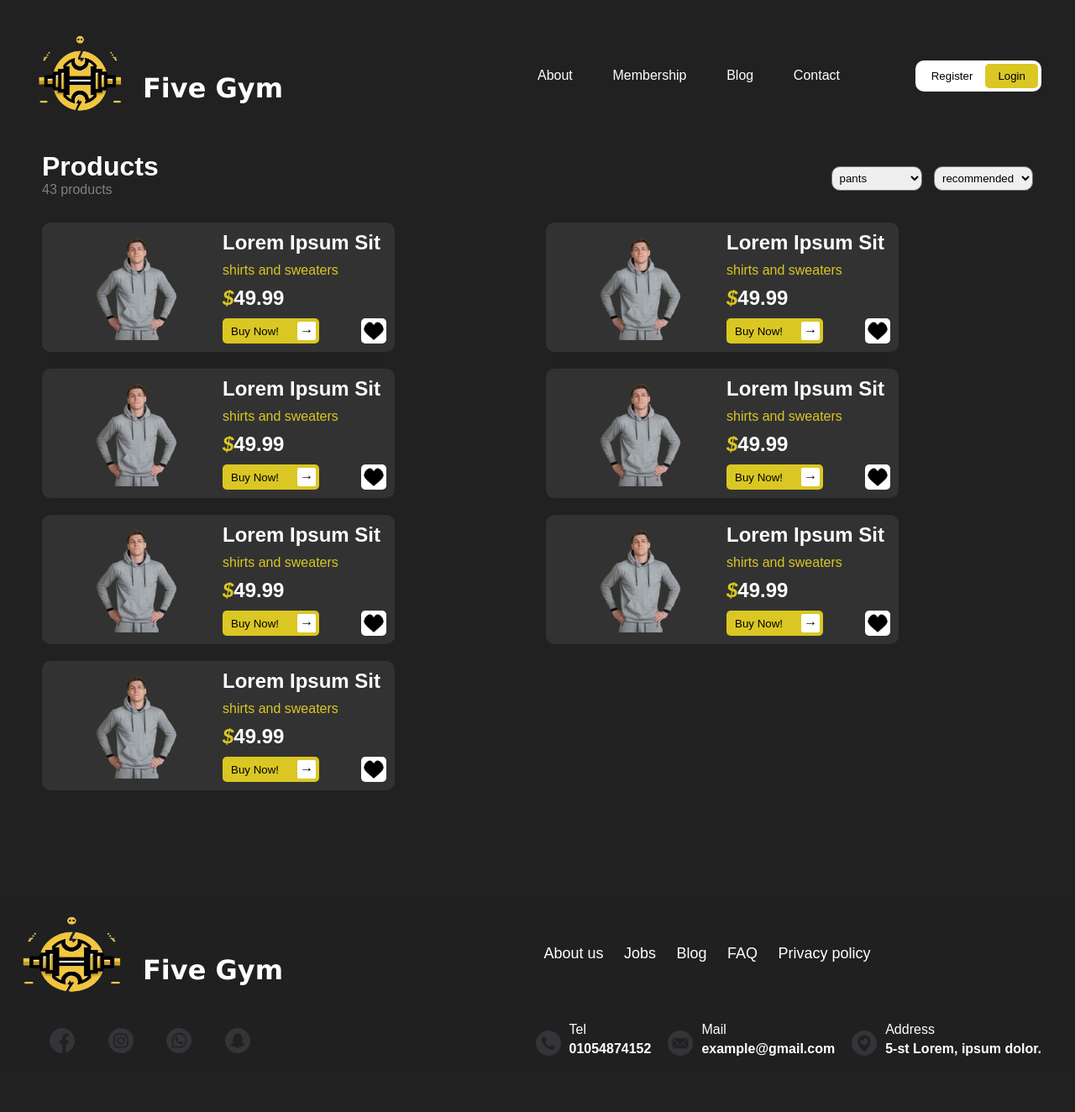
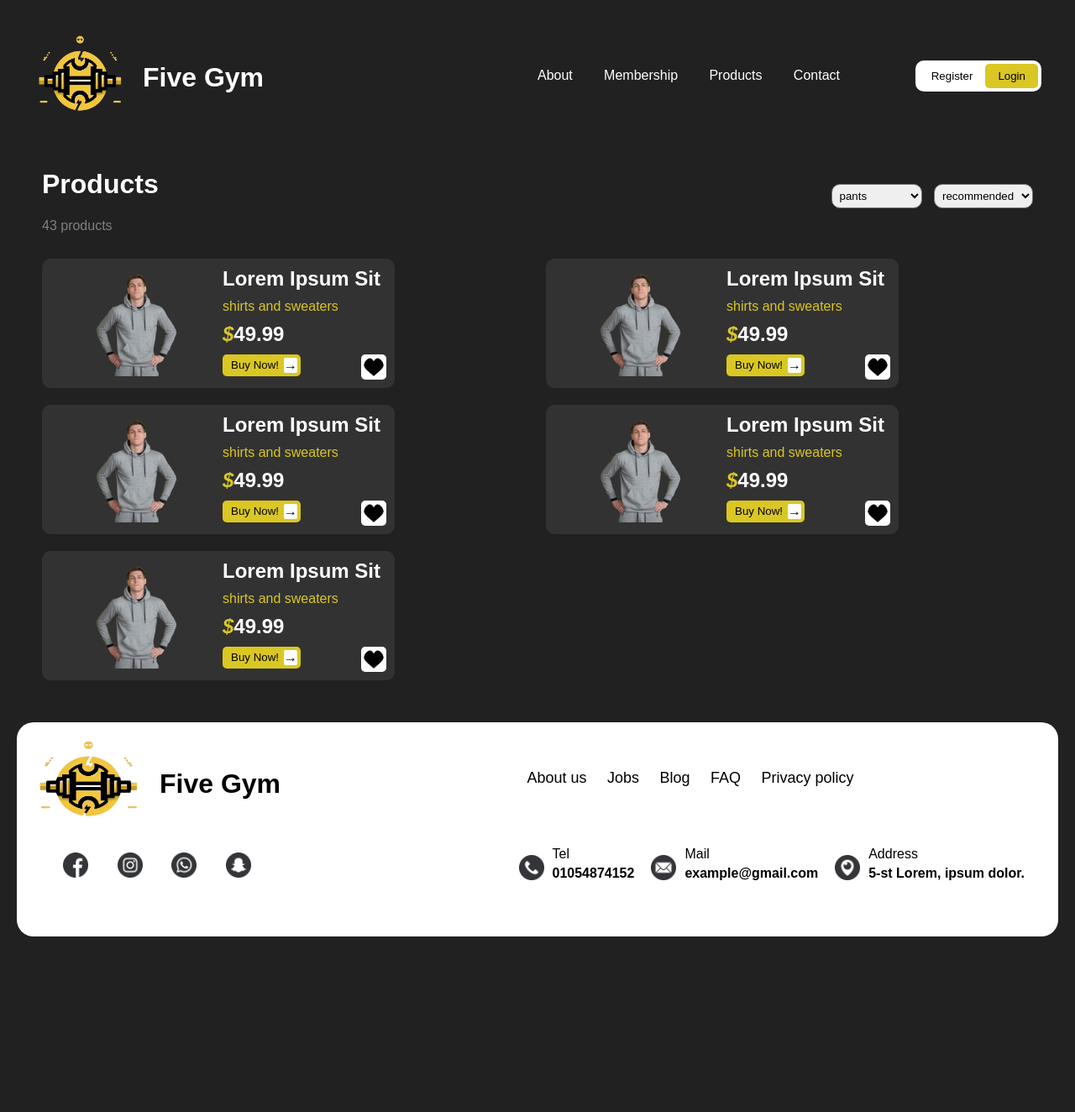
Before and after one commit to 1MR-Joe/web-course-project, a PHP site: page /html/products.html in a window 1280 px wide. Shown: the whole page at 84% size. After the commit the page ends 1115 px from the top, so only its background shows below. Run offline with PHP 8.4, Linux system fonts and the light colour scheme.

Commit message:
header, footer, and other modifications

```diff
--- a/css/products.css
+++ b/css/products.css
@@ -1,6 +1,6 @@
 @import url('./style.css');
 
-h1, h2, h3 {
+h2, h3 {
     color: var(--clr-secondary);
     margin: 0;
 }
@@ -17,6 +17,14 @@ option {
     text-transform: capitalize;
 }
 
+a {
+    text-decoration: none;
+}
+
+button {
+    cursor: pointer;
+}
+
 main {
     padding: 0 50px;
 }
@@ -26,6 +34,10 @@ main {
     justify-content: space-between;
     align-items: center;
     margin-bottom: 20px;
+}
+
+.metadata-section h1 {
+    color: var(--clr-secondary);
 }
 
 .filters select {
--- a/css/style.css
+++ b/css/style.css
@@ -5,6 +5,7 @@
     --clr-accent: #dac723;
     --clr-accent-shade: #f1e792;
     --clr-neutral: #000000;
+    --section-border-radius: 20px;
 }
 
 html, body {
@@ -22,6 +23,11 @@ header {
     justify-content: space-between;
     align-items: center;
 
+}
+
+header h1 {
+    color: white; margin-top: 10%;
+    margin-left: 20px;
 }
 
 .logo{
@@ -78,11 +84,17 @@ header button {
 
 /* footer styling */
 footer{
-    background-color: #212121ed;
-    margin-top: 10%;
+    background-color: #fff;
+    margin: 50px 20px 20px 20px;
     display: flex;
     justify-content: space-between;
     padding: 20px;
+    color: black !important;
+    border-radius: var(--section-border-radius);
+}
+
+footer a {
+    color: black !important;
 }
 
 .right_footer{
@@ -100,7 +112,6 @@ footer{
 
 .right_footer_links{
     text-decoration: none;
-    color: white;
     font-size: 18px;
     margin: 10px;
 }
@@ -109,6 +120,16 @@ footer{
     display: flex;
     justify-content: space-evenly;
 
+}
+
+.right_footer_lower label {
+    font-size: 16px;
+}
+
+.right_footer_lower p {
+    font-size: 16px;
+    font-weight: bold;
+    margin-top: 5px;
 }
 
 .footer_right_icons{
@@ -130,6 +151,11 @@ footer{
     justify-content: space-evenly;
 }
 
+.left_footer h1 {
+    margin-top: 10%;
+    margin-left: 20px;
+}
+
 .left_footer{
     display: flex;
     flex-direction: column;
--- a/html/products.html
+++ b/html/products.html
@@ -8,23 +8,26 @@
 </head>
 <body>
     <header>
-        <div class="logo">
+        <a href="./home.html" class="logo">
             <img src="../images/gym_logo.png" alt="logo" width="110px" height="100px">
-            <h1
-                style="color: white; margin-top: 10%; margin-left: 20px; font-family: Verdana, Geneva, Tahoma, sans-serif;">
-                Five Gym</h1>
-        </div>
+            <h1>Five Gym</h1>
+        </a>
 
         <div class="nav-content">
             <div class="navbar">
                 <a href="#">About</a>
-                <a href="#">Membership</a>
-                <a href="#">Blog</a>
+                <a href="./membership.html">Membership</a>
+                <a href="./products.html">Products</a>
                 <a href="#">Contact</a>
             </div>
             <div class="authentication-section">
+                <a href="./register.html">
                     <button type="button" class="button-2">Register</button>
+                </a>
+
+                <a href="./login.html">
                     <button type="button" class="button-1">Login</button>
+                </a>
             </div>
         </div>
     </header>
@@ -67,10 +70,12 @@
                     </div>
                     <h2><span class="dolor-sign">$</span>49.99</h2>
                     <div class="action">
+                        <a href="./product_details.html">
                             <div class="buy-button">
                                 <button type="button">Buy Now!</button>
                                 <div>&rarr;</div>
                             </div>
+                        </a>
                         <button type="button" class="favorite-button">
                             <div>text</div>
                         </button>
@@ -88,10 +93,12 @@
                     </div>
                     <h2><span class="dolor-sign">$</span>49.99</h2>
                     <div class="action">
+                        <a href="./product_details.html">
                             <div class="buy-button">
                                 <button type="button">Buy Now!</button>
                                 <div>&rarr;</div>
                             </div>
+                        </a>
                         <button type="button" class="favorite-button">
                             <div>text</div>
                         </button>
@@ -109,10 +116,12 @@
                     </div>
                     <h2><span class="dolor-sign">$</span>49.99</h2>
                     <div class="action">
+                        <a href="./product_details.html">
                             <div class="buy-button">
                                 <button type="button">Buy Now!</button>
                                 <div>&rarr;</div>
                             </div>
+                        </a>
                         <button type="button" class="favorite-button">
                             <div>text</div>
                         </button>
@@ -130,10 +139,12 @@
                     </div>
                     <h2><span class="dolor-sign">$</span>49.99</h2>
                     <div class="action">
+                        <a href="./product_details.html">
                             <div class="buy-button">
                                 <button type="button">Buy Now!</button>
                                 <div>&rarr;</div>
                             </div>
+                        </a>
                         <button type="button" class="favorite-button">
                             <div>text</div>
                         </button>
@@ -151,52 +162,12 @@
                     </div>
                     <h2><span class="dolor-sign">$</span>49.99</h2>
                     <div class="action">
+                        <a href="./product_details.html">
                             <div class="buy-button">
                                 <button type="button">Buy Now!</button>
                                 <div>&rarr;</div>
                             </div>
-                        <button type="button" class="favorite-button">
-                            <div>text</div>
-                        </button>
-                    </div>
-                </div>
-            </div>
-            <div class="product-card">
-                <div class="card-left">
-                    <!-- <img src="../images/sweater.png" alt=""> -->
-                </div>
-                <div class="card-right">
-                    <div class="product-info">
-                        <h2>Lorem Ipsum Sit</h2>
-                        <p>shirts and sweaters</p>
-                    </div>
-                    <h2><span class="dolor-sign">$</span>49.99</h2>
-                    <div class="action">
-                        <div class="buy-button">
-                            <button type="button">Buy Now!</button>
-                            <div>&rarr;</div>
-                        </div>
-                        <button type="button" class="favorite-button">
-                            <div>text</div>
-                        </button>
-                    </div>
-                </div>
-            </div>
-            <div class="product-card">
-                <div class="card-left">
-                    <!-- <img src="../images/sweater.png" alt=""> -->
-                </div>
-                <div class="card-right">
-                    <div class="product-info">
-                        <h2>Lorem Ipsum Sit</h2>
-                        <p>shirts and sweaters</p>
-                    </div>
-                    <h2><span class="dolor-sign">$</span>49.99</h2>
-                    <div class="action">
-                        <div class="buy-button">
-                            <button type="button">Buy Now!</button>
-                            <div>&rarr;</div>
-                        </div>
+                        </a>
                         <button type="button" class="favorite-button">
                             <div>text</div>
                         </button>
@@ -210,7 +181,7 @@
         <div class="left_footer">
             <div class="logo lower_logo">
                 <img src="../images/gym_logo.png" alt="logo" width="130px" height="100px">
-                <h1 style="color: white; margin-top: 10%; margin-left: 20px; font-family: Verdana, Geneva, Tahoma, sans-serif;"> Five Gym</h1>
+                <h1> Five Gym</h1>
             </div>
             <div class="left_lower_footer">
                 <img src="../images/social/facebook.png" alt="icon" width="30px" height="30px">
@@ -230,18 +201,18 @@
             <div class="right_footer_lower">
                 <img src="../images/social/phone.png" alt="icon" width="30px" height="30px" style="margin-right: 10px; margin-top: 10px;">
                 <div class="footer_right_icons">
-                    <label style="color: white; font-size: 16px;">Tel</label>
-                    <p style="color: white; font-size: 16px; font-weight: bold; margin-top: 5px;">01054874152</p>
+                    <label>Tel</label>
+                    <p>01054874152</p>
                 </div>
                 <img src="../images/social/email.png" alt="icon" width="30px" height="30px" style="margin-right: 10px; margin-top: 10px;">
                 <div class="footer_right_icons">
-                    <label style="color: white; font-size: 16px;">Mail</label>
-                    <p style="color: white; font-size: 16px; font-weight: bold; margin-top: 5px;">example@gmail.com</p>
+                    <label>Mail</label>
+                    <p>example@gmail.com</p>
                 </div>
                 <img src="../images/social/location.png" alt="icon" width="30px" height="30px" style="margin-right: 10px; margin-top: 10px;">
                 <div class="footer_right_icons">
-                    <label style="color: white; font-size: 16px;">Address</label>
-                    <p style="color: white; font-size: 16px; font-weight: bold; margin-top: 5px;">5-st Lorem, ipsum dolor.</p>
+                    <label>Address</label>
+                    <p>5-st Lorem, ipsum dolor.</p>
                 </div>
             </div>
         </div>
```
Also changed, not shown: css/home.css (+7 -1 lines), css/profile.css (+8 -4 lines), html/home.html (+19 -16 lines), html/membership.html (+19 -16 lines), html/product_details.html (+19 -17 lines), html/profile.html (+66 -0 lines). Lines whose indentation alone changed are shown as unchanged.
